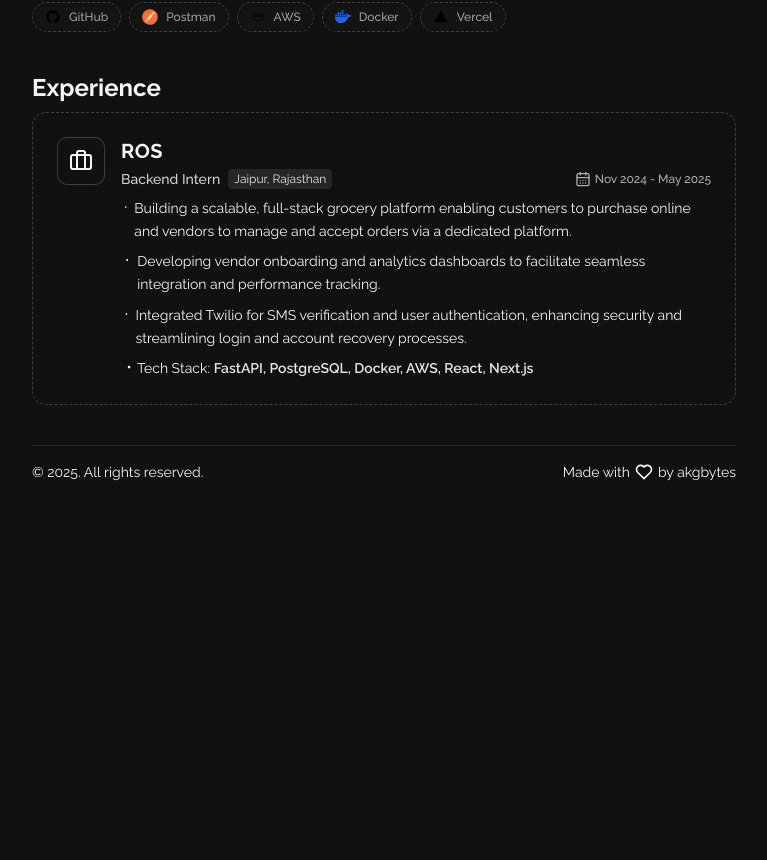
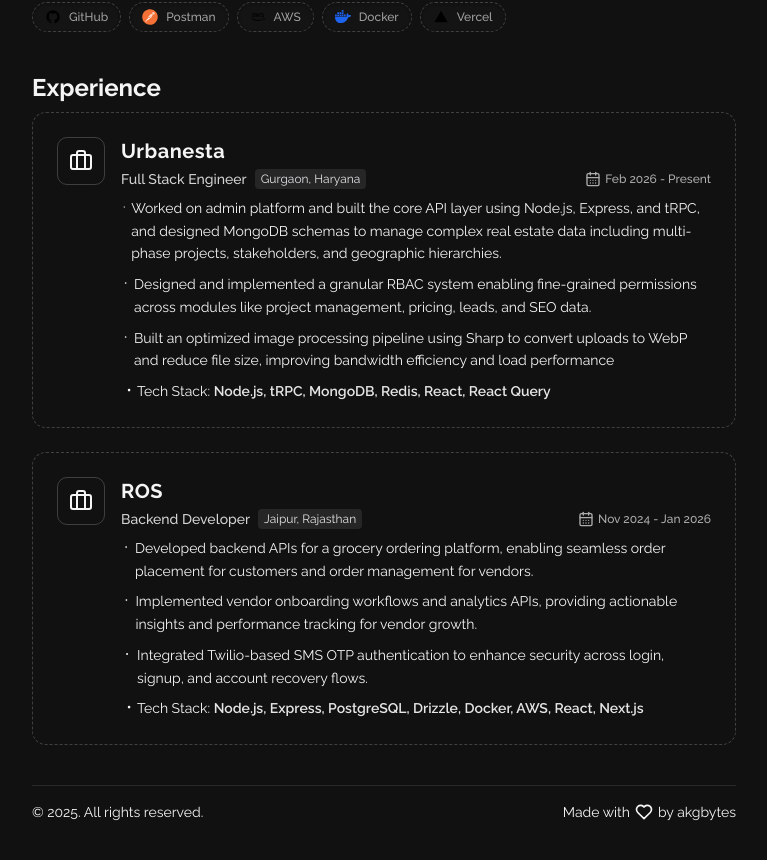
Before and after one commit to akgbytes/new-portfolio, a Next.js app: page / in a window 1280 px wide. Shown: the part 1453-2313 px from the top of the page, without its empty margins (256-1023 px from the left). Before the commit the page ends 2031 px from the top, so only its background shows below. Built offline with nearby package versions, Linux system fonts and the light colour scheme.

Commit message:
Update experience

```diff
--- a/src/data/index.ts
+++ b/src/data/index.ts
@@ -106,17 +106,30 @@ export const DATA = {
 
   experience: [
     {
+      company: "Urbanesta",
+      link: "#",
+      position: "Full Stack Engineer",
+      location: "Gurgaon, Haryana",
+      date: "Feb 2026 - Present",
+      description: [
+        "Worked on admin platform and built the core API layer using Node.js, Express, and tRPC, and designed MongoDB schemas to manage complex real estate data including multi-phase projects, stakeholders, and geographic hierarchies.",
+        "Designed and implemented a granular RBAC system enabling fine-grained permissions across modules like project management, pricing, leads, and SEO data.",
+        "Built an optimized image processing pipeline using Sharp to convert uploads to WebP and reduce file size, improving bandwidth efficiency and load performance",
+      ],
+      techStack: "Node.js, tRPC, MongoDB, Redis, React, React Query",
+    },
+     {
       company: "ROS",
       link: "#",
-      position: "Backend Intern",
+      position: "Backend Developer",
       location: "Jaipur, Rajasthan",
-      date: "Nov 2024 - May 2025",
+      date: "Nov 2024 - Jan 2026",
       description: [
-        "Building a scalable, full-stack grocery platform enabling customers to purchase online and vendors to manage and accept orders via a dedicated platform.",
-        "Developing vendor onboarding and analytics dashboards to facilitate seamless integration and performance tracking.",
-        "Integrated Twilio for SMS verification and user authentication, enhancing security and streamlining login and account recovery processes.",
+        "Developed backend APIs for a grocery ordering platform, enabling seamless order placement for customers and order management for vendors.",
+        "Implemented vendor onboarding workflows and analytics APIs, providing actionable insights and performance tracking for vendor growth.",
+        "Integrated Twilio-based SMS OTP authentication to enhance security across login, signup, and account recovery flows.",
       ],
-      techStack: "FastAPI, PostgreSQL, Docker, AWS, React, Next.js",
+      techStack: "Node.js, Express, PostgreSQL, Drizzle, Docker, AWS, React, Next.js",
     },
   ],
 
```
